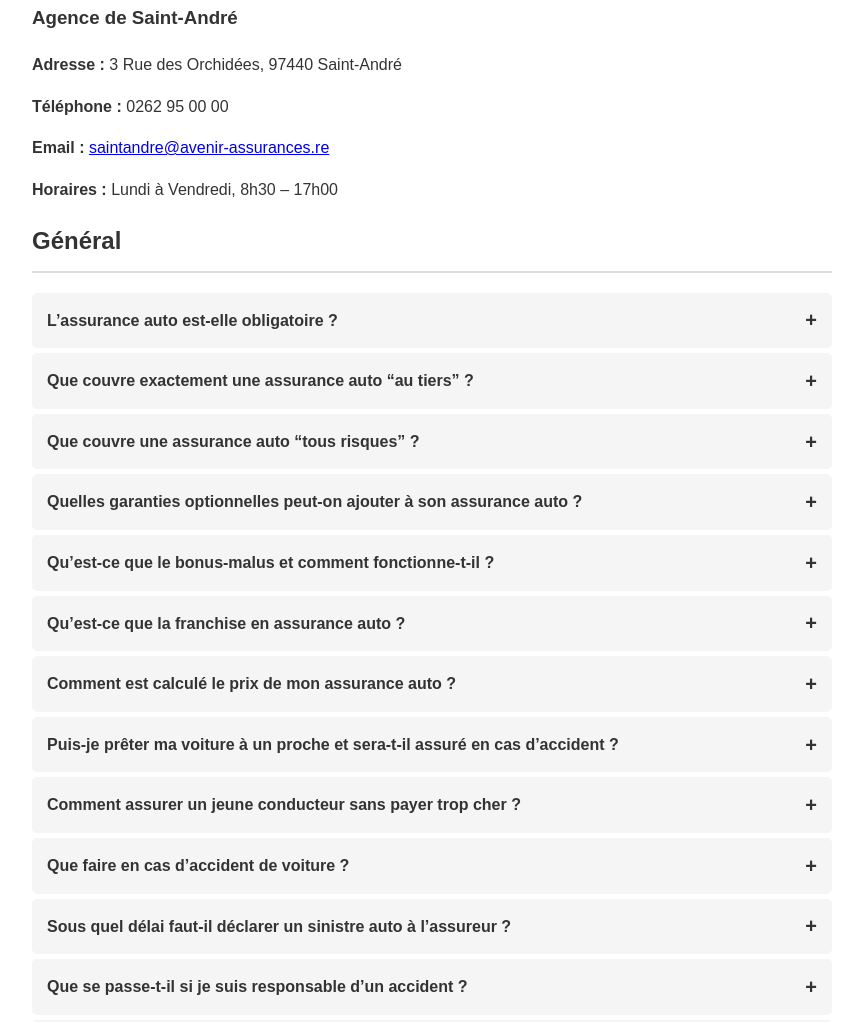
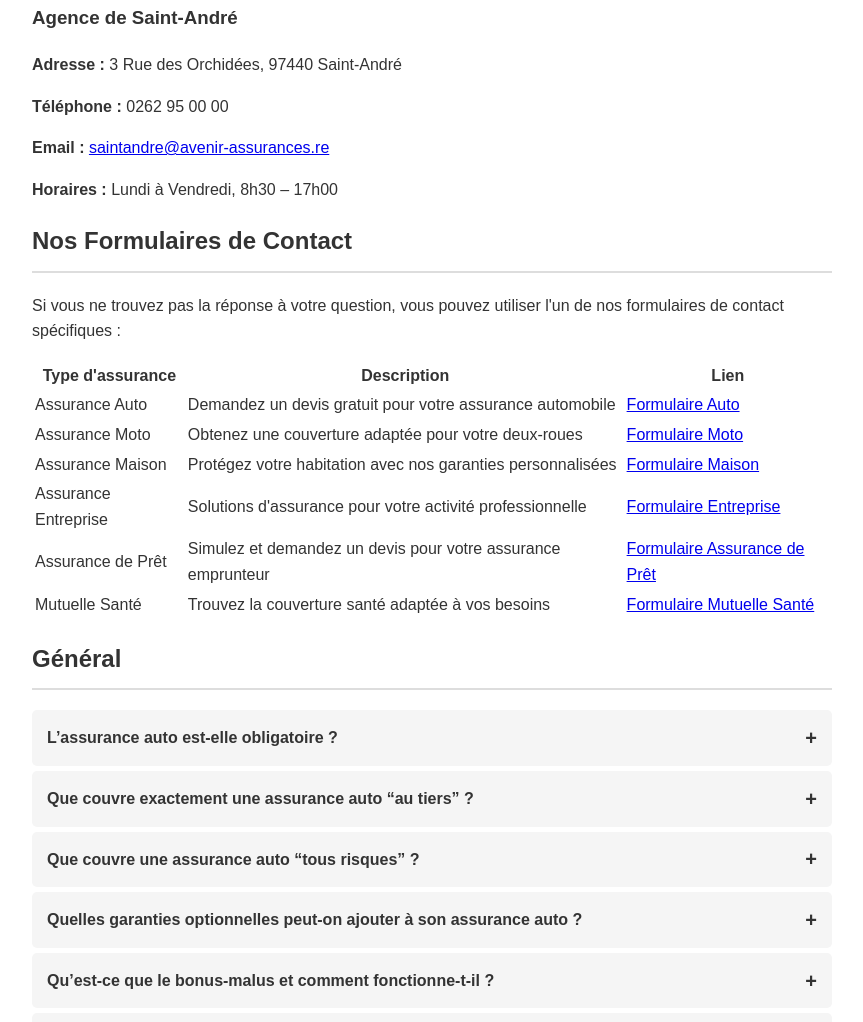
Before and after one commit to loic1prime974/chatbotavenirassur, a plain HTML site: page index.html in a window 1280 px wide. Shown: the part 998-2020 px from the top of the page, without its empty margins (208-1071 px from the left). Drawn offline with Linux system fonts and the light colour scheme.

Commit message:
add link forms

```diff
--- a/index.html
+++ b/index.html
@@ -58,6 +58,55 @@
                         <p><strong>Horaires :</strong> Lundi à Vendredi, 8h30 – 17h00</p>
                     </div>
                 </div>
+
+                <!-- Section pour les formulaires de contact -->
+                <div class="contact-forms-container">
+                    <h2>Nos Formulaires de Contact</h2>
+                    <p>Si vous ne trouvez pas la réponse à votre question, vous pouvez utiliser l'un de nos formulaires de contact spécifiques :</p>
+
+                    <table class="contact-forms-table">
+                        <thead>
+                            <tr>
+                                <th>Type d'assurance</th>
+                                <th>Description</th>
+                                <th>Lien</th>
+                            </tr>
+                        </thead>
+                        <tbody>
+                            <tr>
+                                <td>Assurance Auto</td>
+                                <td>Demandez un devis gratuit pour votre assurance automobile</td>
+                                <td><a href="https://avenir-assurances.vercel.app/auto" target="_blank">Formulaire Auto</a></td>
+                            </tr>
+                            <tr>
+                                <td>Assurance Moto</td>
+                                <td>Obtenez une couverture adaptée pour votre deux-roues</td>
+                                <td><a href="https://avenir-assurances.vercel.app/moto" target="_blank">Formulaire Moto</a></td>
+                            </tr>
+                            <tr>
+                                <td>Assurance Maison</td>
+                                <td>Protégez votre habitation avec nos garanties personnalisées</td>
+                                <td><a href="https://avenir-assurances.vercel.app/maison" target="_blank">Formulaire Maison</a></td>
+                            </tr>
+                            <tr>
+                                <td>Assurance Entreprise</td>
+                                <td>Solutions d'assurance pour votre activité professionnelle</td>
+                                <td><a href="https://avenir-assurances.vercel.app/entreprise" target="_blank">Formulaire Entreprise</a></td>
+                            </tr>
+                            <tr>
+                                <td>Assurance de Prêt</td>
+                                <td>Simulez et demandez un devis pour votre assurance emprunteur</td>
+                                <td><a href="https://avenir-assurances.vercel.app/assurance-de-pret" target="_blank">Formulaire Assurance de Prêt</a></td>
+                            </tr>
+                            <tr>
+                                <td>Mutuelle Santé</td>
+                                <td>Trouvez la couverture santé adaptée à vos besoins</td>
+                                <td><a href="https://avenir-assurances.vercel.app/mutuelle-sante" target="_blank">Formulaire Mutuelle Santé</a></td>
+                            </tr>
+                        </tbody>
+                    </table>
+                </div>
+
                 <h2>Général</h2>
                 <div class="faq-items" id="general-faq">
                     <!-- Le contenu sera chargé dynamiquement depuis le fichier JSON -->
@@ -65,7 +114,6 @@
             </div>
             <p class="loading">Chargement des questions fréquentes...</p>
         </div>
-
 
     </main>
 
```
Lines whose indentation alone changed are shown as unchanged.
